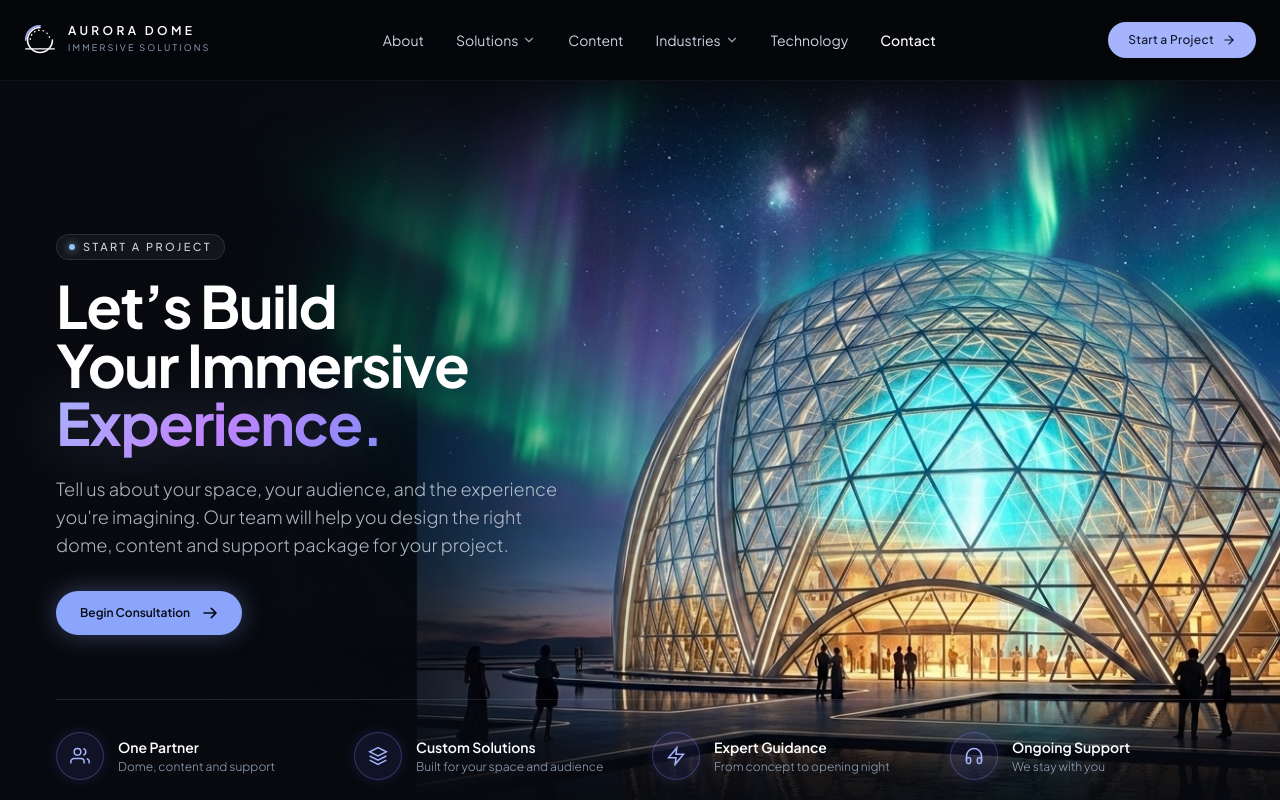
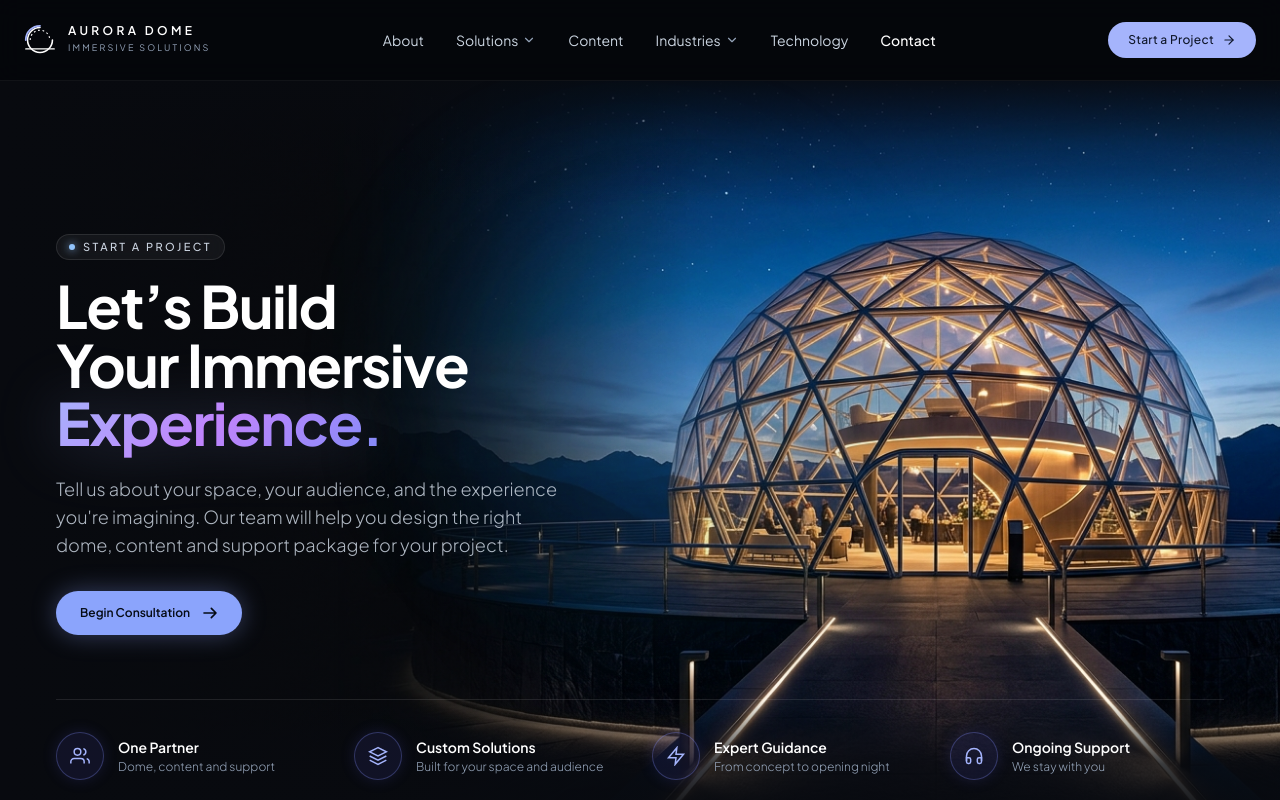
Before and after one commit to amanfarhan/arora_dorms, a Next.js app: page /start-a-project in a window 1280 px wide. Shown: the top 800 px of the page. Built offline with nearby package versions, Linux system fonts and the light colour scheme.

Commit message:
feat(contact): update hero background to distinct mountain overlook geodesic glass pavilion

```diff
--- a/src/app/start-a-project/page.tsx
+++ b/src/app/start-a-project/page.tsx
@@ -45,9 +45,9 @@ export default function StartAProjectPage() {
         {/*  Cinematic Full Cover Background Image  */}
         <div className="absolute inset-0 z-0">
           <img
-            alt="Monumental futuristic geodesic immersion dome destination pavilion under vibrant aurora borealis night sky"
+            alt="Futuristic luxury geodesic glass immersion dome innovation pavilion on an elevated minimalist obsidian stone terrace at dusk under starry twilight sky"
             className="w-full h-full object-cover object-right md:object-center select-none"
-            src="/images/contact_hero_monumental_dome.jpg"
+            src="/images/contact_hero_mountain_pavilion.jpg"
           />
           {/*  Layered Atmospheric Gradients for Text Legibility & Depth  */}
           <div className="absolute inset-0 bg-gradient-to-r from-[#080a0f] via-[#080a0f]/85 md:via-[#080a0f]/60 to-transparent w-full md:w-3/5 lg:w-[54%] pointer-events-none"></div>
```
Also changed, not shown: public/images/contact_hero_mountain_pavilion.jpg (added).
